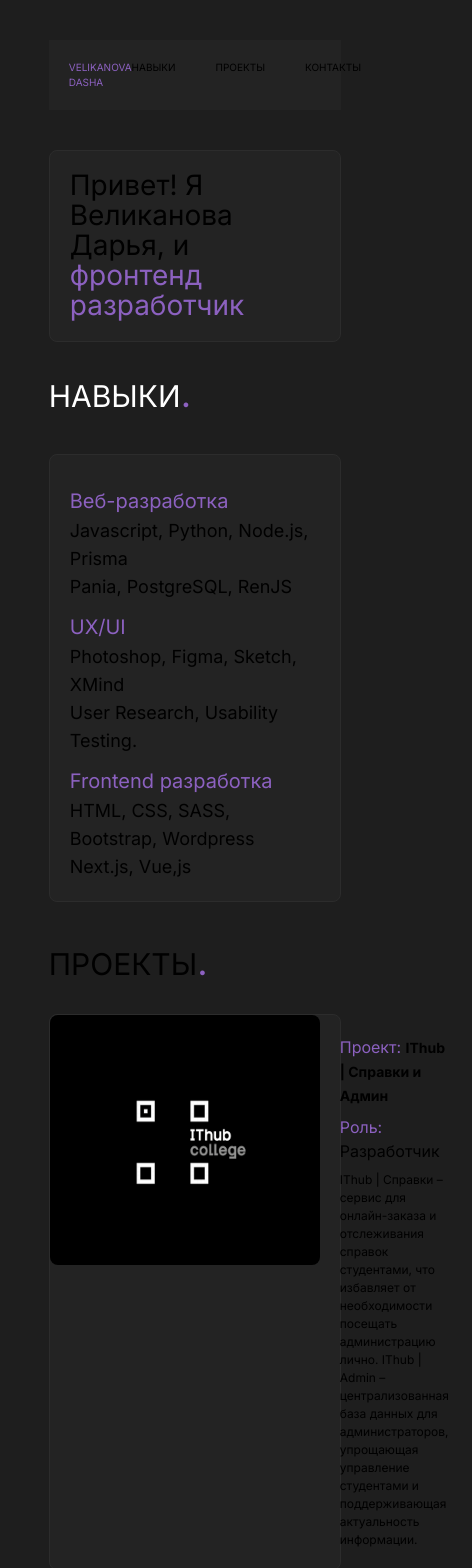
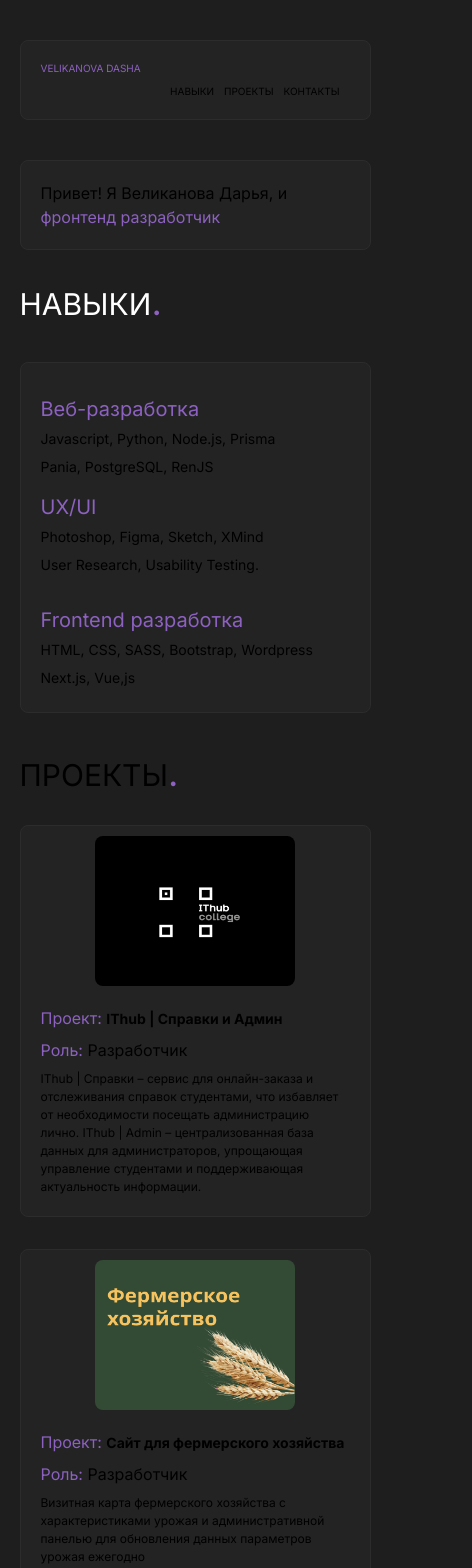
Before and after one commit to stucksippin/portfolio, a Next.js app: page / in a window 390 px wide. Shown: the top 1568 px of the page, 472 px wide, since content can reach past the window. Built offline with nearby package versions, Linux system fonts and the light colour scheme.

Commit message:
finally adaptive version

```diff
--- a/app/components/Header.jsx
+++ b/app/components/Header.jsx
@@ -5,7 +5,7 @@ export default function Header() {
   return (
     <div>
 
-      <header className='header flex justify-between p-5 bg-selfgray mt-10 mb-10'>
+      <header className='header flex justify-between p-5 bg-selfgray  border border-selfborder rounded-lg mt-10 mb-10'>
         <span className='text-selfpurple'>VELIKANOVA DASHA</span>
         <nav className='header_items flex'>
           <li className='header_item mr-10 cursor-pointer hover:text-selfpurple'><Link href="#skills" />НАВЫКИ</li>
--- a/app/components/Project.jsx
+++ b/app/components/Project.jsx
@@ -43,7 +43,7 @@ export default function Project() {
                             {el.image && <Image className='project_image rounded-lg shrink-0' src={el.image} alt='project image' />}
                             <div className='project_info flex flex-col p-5'>
                                 <h1 className='mb-2'><span className='text-selfpurple'>Проект:</span> <span className='project_title font-bold'>{el.title}</span> </h1>
-                                <span className='mb-2'><span className='text-selfpurple'>Роль:</span> {el.role}</span>
+                                <span className='project_role mb-2'><span className='text-selfpurple'>Роль:</span> {el.role}</span>
                                 <span className='project_dis'>{el.details}</span>
                             </div>
                         </div>
--- a/app/components/Skills.jsx
+++ b/app/components/Skills.jsx
@@ -22,7 +22,7 @@ export default function Skills() {
                     <li className='skills_dis text-lg'>Photoshop, Figma, Sketch, XMind <br /> User Research, Usability Testing.</li>
                 </ul>
 
-                <u1 className='skills_container'>
+                <u1 className='skills_container frontend_box'>
                     <li className='skills_title text-2xl bold text-selfpurple'>Frontend разработка</li>
                     <li className='skills_dis text-lg'>HTML, CSS, SASS, Bootstrap, Wordpress <br /> Next.js, Vue,js</li>
                 </u1>
--- a/app/globals.css
+++ b/app/globals.css
@@ -34,142 +34,16 @@ li {
 
 
 /* apadtive */
-
-
-@media screen and (max-width: 375px) {
-
-
-  .header {
-    font-size: 10px;
-    flex-direction: column;
-  }
-
-  .header_items {
-    justify-content: end;
-  }
-
-  .header_item {
-    margin-right: 10px;
-  }
-
-  .welcome_block {
-    padding: 20px 20px;
-  }
-
-  .welcome_title {
-    font-size: 10px;
-
-  }
-
-  .skills_title {
-    font-size: 20px;
-    margin-top: 10px;
-  }
-
-  .skills_dis {
-    font-size: 18px;
-  }
-
-  .skills_containers {
-    flex-wrap: wrap;
-    padding: 20px 20px;
-  }
-
-  .project_image {
-    width: 200px;
-    height: 150px;
-    margin: 0 auto;
-    margin-top: 10px;
-  }
-
-  .project_item {
-    flex-direction: column;
-  }
-
-  .contact_image {
-    width: 18px;
-    height: 18px;
-  }
-
-  .contact_container {
-    font-size: 15px;
-  }
-
-  .contact_container {
-    flex-direction: column;
-  }
-
-  .contact_column_left {
-    margin-bottom: 10px;
-  }
-}
-
-@media screen and (max-width: 768px) {
-
+@media screen and (max-width: 1980px) {
   .all_contnent {
-    width: 90%;
-    margin: 0 auto;
-  }
-
-  .header {
-    font-size: 10px;
-  }
-
-  .welcome_block {
-    padding: 20px 20px;
-  }
-
-  .welcome_title {
-    font-size: 28px;
-
-  }
-
-  .skills_title {
-    font-size: 20px;
-    margin-top: 10px;
-  }
-
-  .skills_dis {
-    font-size: 18px;
-  }
-
-  .skills_containers {
-    flex-wrap: wrap;
-    padding: 20px 20px;
-  }
-
-  .project_image {
-    width: 270px;
-    height: 250px;
-    margin: 0 auto;
-  }
-
-  .project_dis {
-    font-size: 12px;
-
-  }
-
-  .project_title {
-    font-size: 14px;
-  }
-
-
-  .section_contact {
-    font-size: 12px;
-  }
-
-}
-
-@media screen and (max-width: 1024px) {
-  .all_contnent {
-    width: 20%;
+    width: 70%;
     margin: 0 auto;
   }
 }
 
 @media screen and (max-width: 1440px) {
   .all_contnent {
-    width: 90%;
+    width: 75%;
     margin: 0 auto;
   }
 
@@ -211,9 +85,137 @@ li {
 
 }
 
-@media screen and (max-width: 1980px) {
+@media screen and (max-width: 1024px) {
   .all_contnent {
-    width: 75%;
+    width: 80%;
     margin: 0 auto;
   }
+
+  .frontend_box {
+    margin-top: 15px;
+  }
 }
+
+@media screen and (max-width: 768px) {
+
+  .all_contnent {
+    width: 90%;
+    margin: 0 auto;
+  }
+
+  .header {
+    font-size: 10px;
+  }
+
+  .welcome_block {
+    padding: 20px 20px;
+  }
+
+  .welcome_title {
+    font-size: 28px;
+
+  }
+
+  .skills_title {
+    font-size: 20px;
+    margin-top: 10px;
+  }
+
+  .skills_dis {
+    font-size: 18px;
+  }
+
+
+  .project_image {
+    width: 240px;
+    height: 200px;
+  }
+
+  .project_role {
+    font-size: 16px;
+  }
+
+  .project_dis {
+    font-size: 12px;
+  }
+
+  .project_title {
+    font-size: 14px;
+  }
+
+
+  .section_contact {
+    font-size: 12px;
+  }
+
+}
+
+
+@media screen and (min-width: 320px) and (max-width:425px) {
+
+
+  .header {
+    font-size: 10px;
+    flex-direction: column;
+  }
+
+  .header_items {
+    justify-content: end;
+    margin-top: 8px;
+  }
+
+  .header_item {
+    margin-right: 10px;
+  }
+
+  .welcome_block {
+    padding: 20px 20px;
+  }
+
+  .welcome_title {
+    font-size: 16px;
+
+  }
+
+  .skills_title {
+    font-size: 20px;
+    margin-top: 10px;
+  }
+
+  .skills_dis {
+    font-size: 14px;
+  }
+
+  .skills_containers {
+    flex-wrap: wrap;
+    padding: 20px 20px;
+  }
+
+  .project_image {
+    width: 200px;
+    height: 150px;
+    margin: 0 auto;
+    margin-top: 10px;
+  }
+
+  .project_item {
+    flex-direction: column;
+  }
+
+  .contact_image {
+    width: 18px;
+    height: 18px;
+  }
+
+  .contact_container {
+    font-size: 15px;
+  }
+
+  .contact_container {
+    flex-direction: column;
+  }
+
+  .contact_column_left {
+    margin-bottom: 10px;
+  }
+}
```
